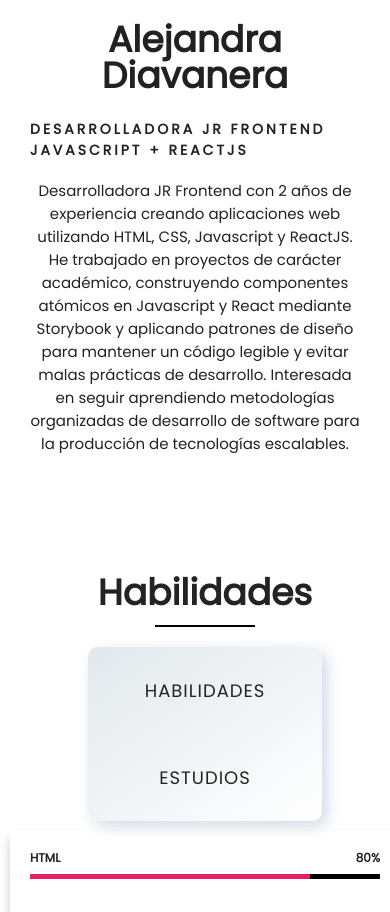
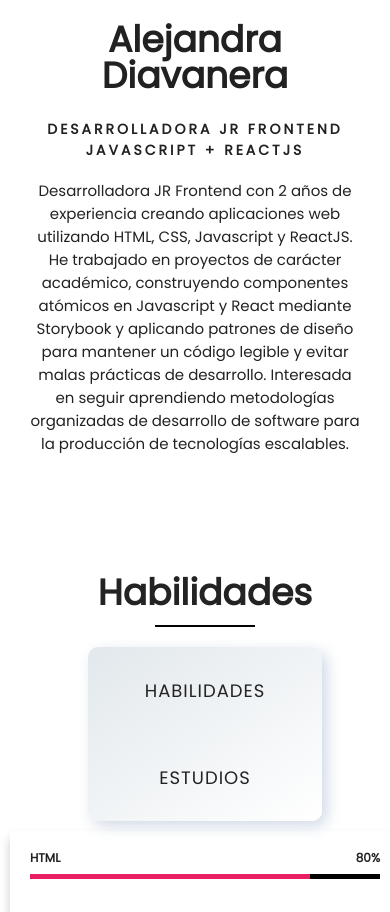
Before and after one commit to Mayra234/my-portfolio-react, a React (Create React App) app: page / in a window 390 px wide. Shown: the part 1269-2181 px from the top of the page. Built offline with nearby package versions, Linux system fonts and the light colour scheme.

Commit message:
Se centran textos

```diff
--- a/src/pages/Home/AboutMe/index.css
+++ b/src/pages/Home/AboutMe/index.css
@@ -76,7 +76,8 @@
     margin-top: 4px;
     max-width: 100%;
   }
-  .text-about-h2 {
+  .text-about-h2,
+  .text-about-h3 {
     text-align: center;
   }
   .p {
```
